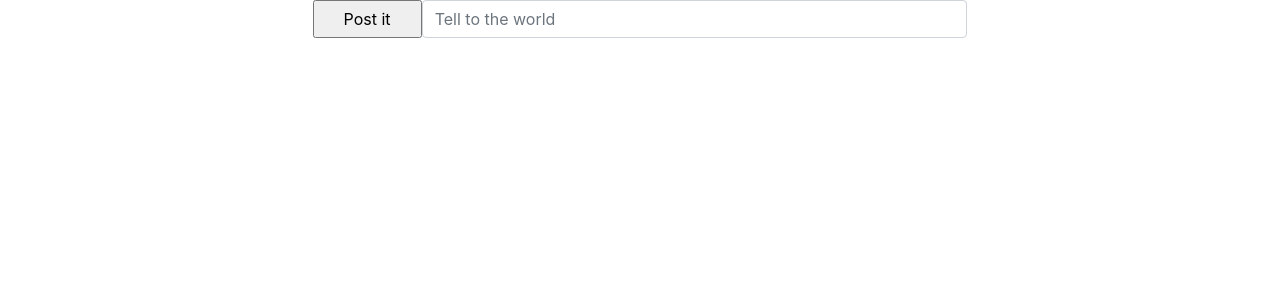
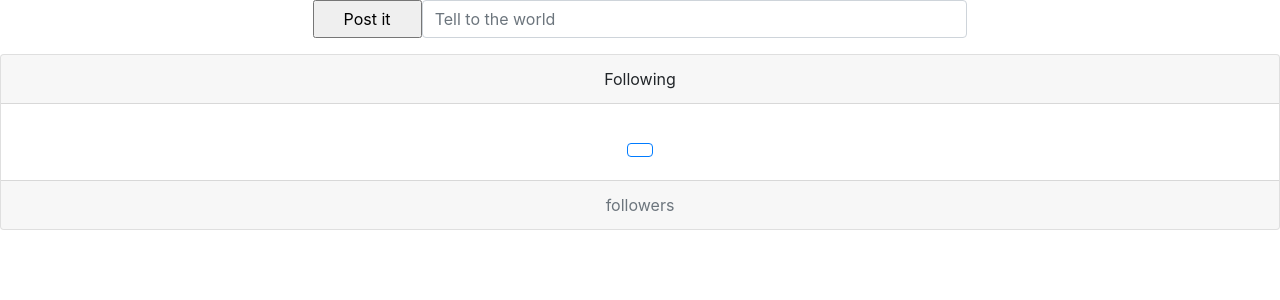
Before and after one commit to EgidioHPaixao/web50-projects-2020-x-network, a Django app: page / in a window 1280 px wide. Shown: the part 56-356 px from the top of the page. Run offline with Django 3.2, Linux system fonts and the light colour scheme; some libraries are stand-ins or nearby versions.

Commit message:
(un)follow profiles

```diff
--- a/network/models.py
+++ b/network/models.py
@@ -9,12 +9,14 @@
     user = models.ForeignKey(User, on_delete=models.CASCADE)
     followers = models.ManyToManyField(User, related_name="get_followed_profiles")
 
-    def serialize(self):
+    def serialize(self,user):
         return {
             "profile_id": self.user.id,
             "profile_username": self.user.username,
             "followers": self.followers.count(),
-            "following": self.user.get_followed_profiles.count()
+            "following": self.user.get_followed_profiles.count(),
+            "currently_following": not user.is_anonymous and self in user.get_followed_profiles.all(),
+            "follow_available": (not user.is_anonymous) and self.user != user
 
         }
 
--- a/network/static/network/index.js
+++ b/network/static/network/index.js
@@ -1,20 +1,12 @@
 document.addEventListener('DOMContentLoaded', function() {
-    document.querySelector('#following').addEventListener('click', () => load_followed_posts());
-    load_posts();
+    document.querySelector('#following').addEventListener('click', () => load_posts("/followed"));
+    document.querySelector('#profile').style.display = 'none';
+    load_posts("");
 
 });
 
-function load_posts() {
-    fetch(`/load`)
-    .then(response => response.json())
-    .then(posts => {
-        document.getElementById('posts').innerHTML="";
-        posts.forEach(post => build_post(post));
-    })
-}
-
-function load_followed_posts() {
-    fetch(`/load/followed`)
+function load_posts(addon) {
+    fetch(`/load${addon}`)
     .then(response => response.json())
     .then(posts => {
         document.getElementById('posts').innerHTML="";
@@ -23,13 +15,29 @@
 }
 
 function show_profile(creator_id) {
-    document.querySelector('#posts').style.display = 'none';
+    console.log(`consultando perfil de ID ${creator_id}`);
+    document.querySelector('#newPost').style.display = 'none';
+    follow_button = document.getElementById('follow-button');
+    follow_button.style.display = 'none';
     document.querySelector('#profile').style.display = 'block';
-    fetch(`/load`)
+    fetch(`/profile/${creator_id}`)
     .then(response => response.json())
-    .then(posts => {
-        posts.forEach(post => build_post(post));
+    .then(profile => {
+        console.log(profile);
+        document.getElementById('following-amount').innerHTML=profile.following;
+        document.getElementById('followers-amount').innerHTML=profile.followers;
+        document.getElementById('profile_username').innerHTML=profile.profile_username;
+        if(profile.follow_available) {
+            follow_button.style.display = 'unset';
+            if(profile.currently_following) {
+                follow_button.innerHTML = 'Unollow';
+            } else {
+                follow_button.innerHTML = 'Follow';
+            }
+            follow_button.addEventListener('click', () => update_follow(creator_id) );
+        }
     })
+    load_posts(`?profile=${creator_id}`);
 }
 
 function build_post(post) {
@@ -104,3 +112,17 @@
         document.getElementById(`likes-amount-${post.id}`).innerHTML=response.newAmount;
     })
 }
+
+function update_follow(profile_id) {
+    fetch(`/profile/${profile_id}/update_follow`)
+    .then(response => response.json())
+    .then(response => {
+        follow_button = document.getElementById('follow-button');
+        if (response.newFollower) {
+            follow_button.innerHTML = "Unfollow";
+        } else {
+            follow_button.innerHTML = "Follow";
+        }
+        document.getElementById('followers-amount').innerHTML=response.newAmount;
+    })
+}
--- a/network/templates/network/index.html
+++ b/network/templates/network/index.html
@@ -2,7 +2,7 @@
 {% load static %}
 
 {% block body %}
-    <div class="row justify-content-center">
+    <div id="newPost" class="row justify-content-center">
         <div class="form-group col-6">
             <form action="{% url 'save_post' %}" method="post">
                 {% csrf_token %}
@@ -15,8 +15,24 @@
         </div>
     </div>
 
-    <div id="profile"></div>
+    <div id="profile">
+        <div class="card text-center">
+        <div class="card-header">
+            Following
+            <div id="following-amount"></div>
+        </div>
 
+        <div class="card-body">
+            <h5 id="profile_username" class="card-title"></h5>
+            <a id="follow-button" type="button" class="btn btn-outline-primary"></a>
+        </div>
+        <div class="card-footer text-muted">
+            followers
+            <div id="followers-amount"></div>
+        </div>
+
+        </div>
+    </div>
     <div id="posts"></div>
 {% endblock %}
 
--- a/network/urls.py
+++ b/network/urls.py
@@ -12,5 +12,6 @@
     path("load",views.load_posts,name="load_posts"),
     path("load/followed",views.load_followed_posts,name="load_followed_posts"),
     path("profile/<int:user_id>",views.profile,name="profile"),
+    path("profile/<int:profile_id>/update_follow",views.update_follow,name="update_follow"),
     path("post/<int:post_id>/update_like",views.update_like,name="update_like")
 ]
--- a/network/views.py
+++ b/network/views.py
@@ -81,13 +81,17 @@
 
 
 def load_posts(request):
-    posts = Post.objects.all()
+    profile = request.GET.get("profile", None)
+    if (profile):
+        posts = Post.objects.filter(creator=profile).all()
+    else:
+        posts = Post.objects.all()
     posts = posts.order_by("-created_date").all()
     return JsonResponse([post.serialize(request.user) for post in posts], safe=False)
 
 def profile(request,user_id):
-    profile = Profile.objects.filter(user=user_id).first()
-    return JsonResponse(profile.serialize(request.user),safe=False)
+    profile = Profile.objects.filter(id=user_id).first()
+    return JsonResponse(profile.serialize(request.user),status=200)
 
 @login_required
 def update_like(request,post_id):
@@ -101,3 +105,15 @@
         post.likes.add(profile)
     post.save()
     return JsonResponse({"liked": newStatus, "newAmount": post.likes.count()},status=200)
+
+@login_required
+def update_follow(request,profile_id):
+    profile = Profile.objects.get(id=profile_id)
+    if profile in request.user.get_followed_profiles.all():
+        newStatus = False
+        profile.followers.remove(request.user)
+    else:
+        newStatus = True
+        profile.followers.add(request.user)
+    profile.save()
+    return JsonResponse({"newFollower": newStatus, "newAmount": profile.followers.count()},status=200)
```
